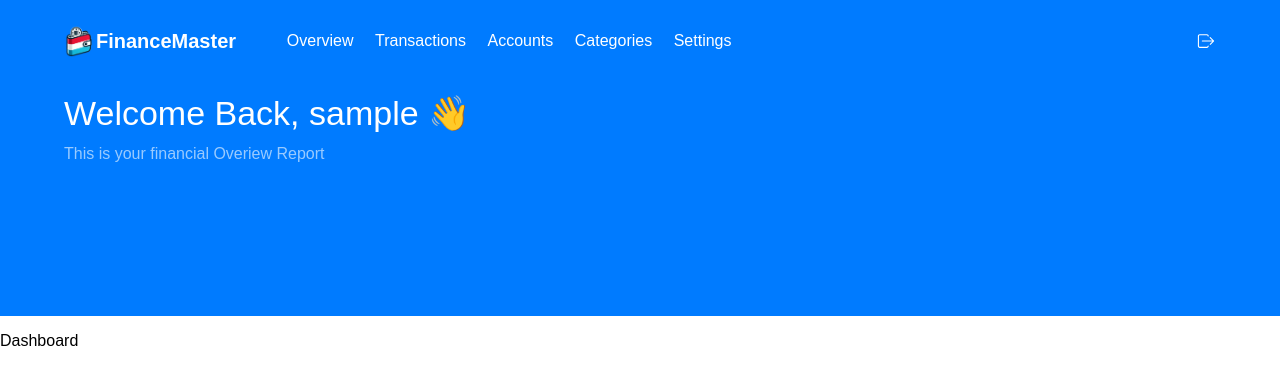
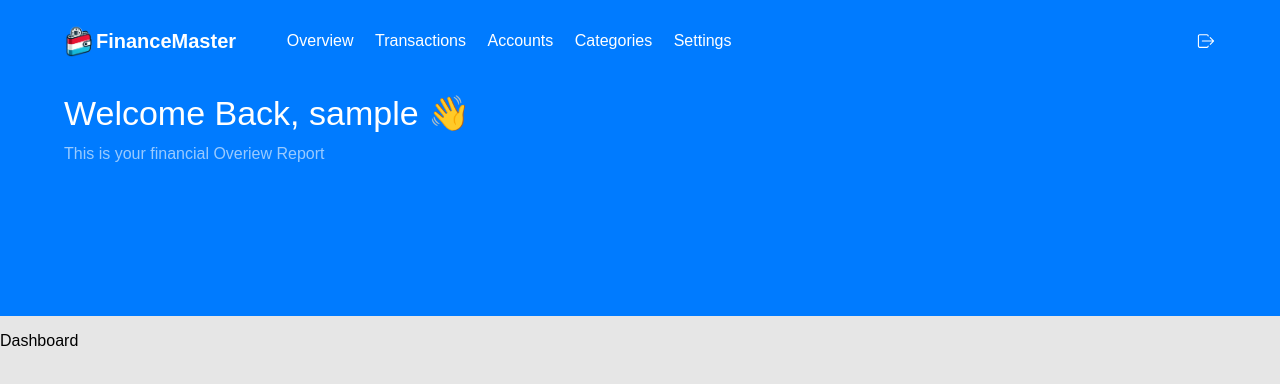
Before and after one commit to pirasp382/budget_tracker, a React (Create React App) app in the folder budget_tracker_frontend/: page / in a window 1280 px wide. Shown: the top 384 px of the page. Built offline with nearby package versions, Linux system fonts and the light colour scheme; sample sign-in values are in the browser's storage.

Commit message:
edit index.css add background color

```diff
--- a/budget_tracker_frontend/src/index.css
+++ b/budget_tracker_frontend/src/index.css
@@ -3,4 +3,5 @@ html, body {
     padding: 0;
     width: 100%;
     overflow-x: hidden;
+    background-color: #E6E6E6;
 }
```
